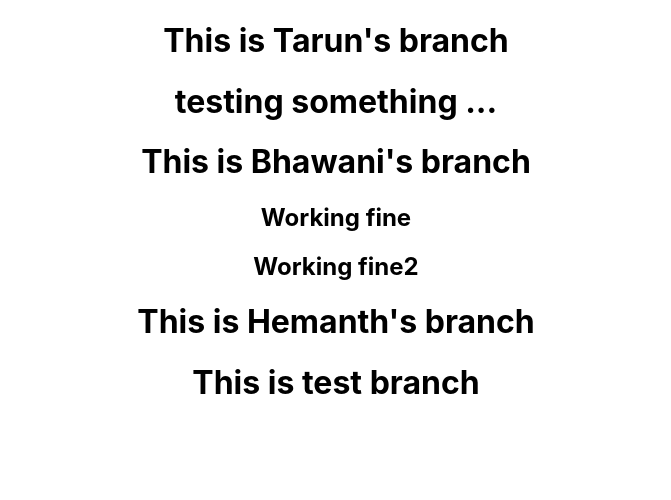
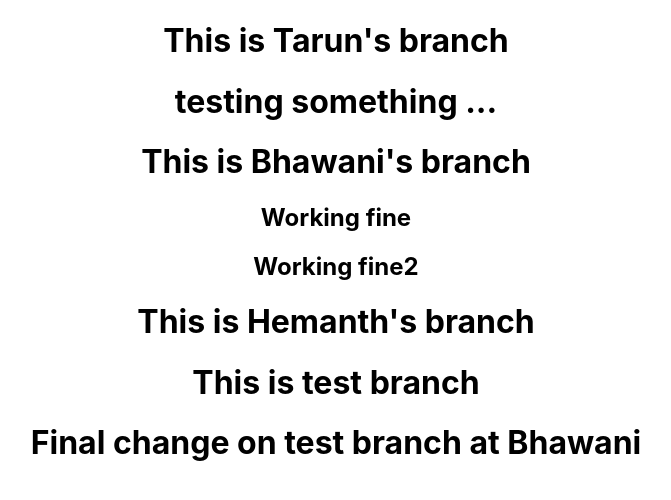
Before and after one commit to hmntk/primevideoclone, a React (Create React App) app: page / in a window 1280 px wide. Shown: the top 500 px of the page, without its empty margins (304-975 px from the left). Built offline with nearby package versions, Linux system fonts and the light colour scheme.

Commit message:
pushing on test

```diff
--- a/src/App.js
+++ b/src/App.js
@@ -20,6 +20,10 @@ function App() {
 
 
 
+      <h1> Final change on test branch at Bhawani</h1>
+
+
+
     </div>
   );
 }
```
